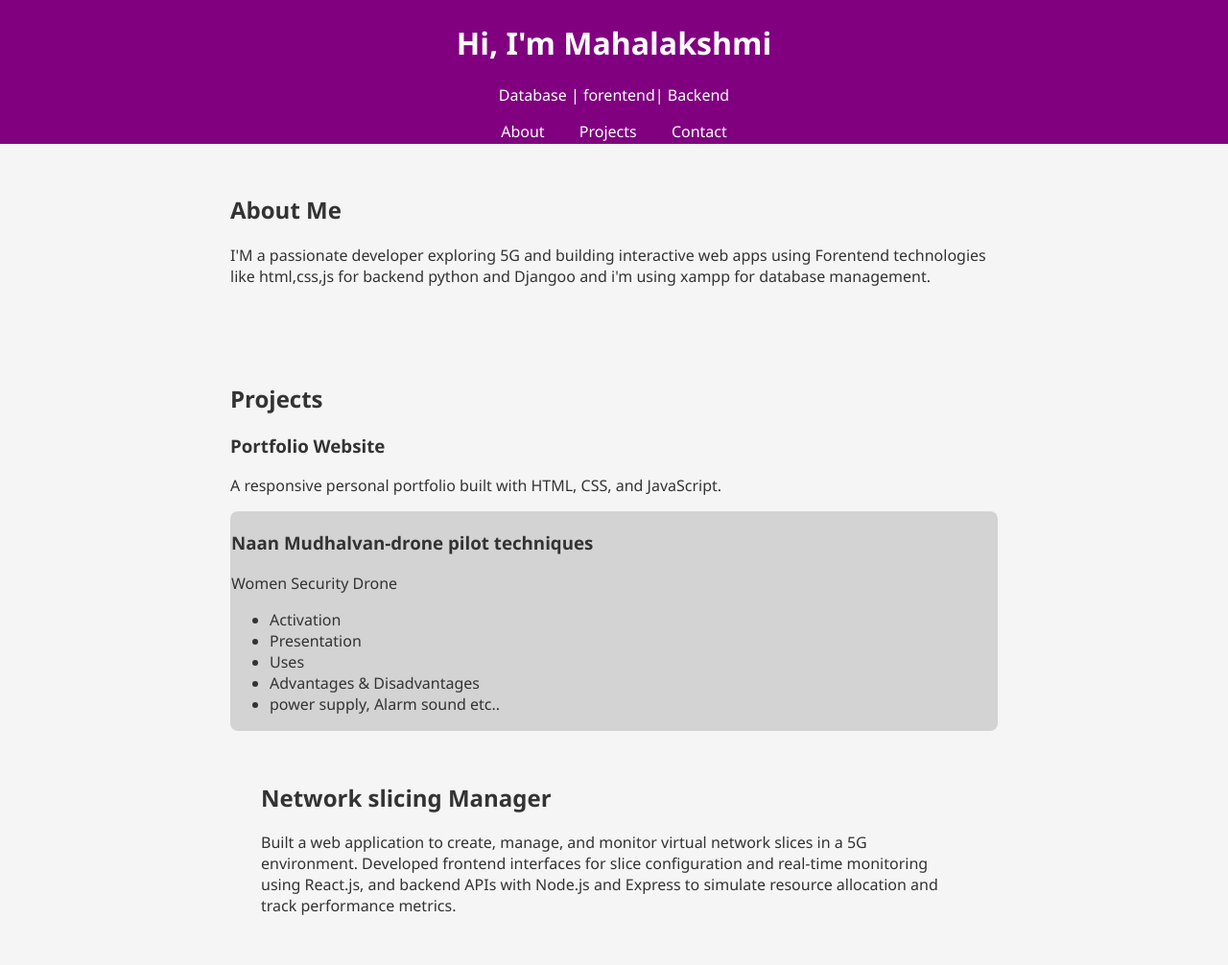
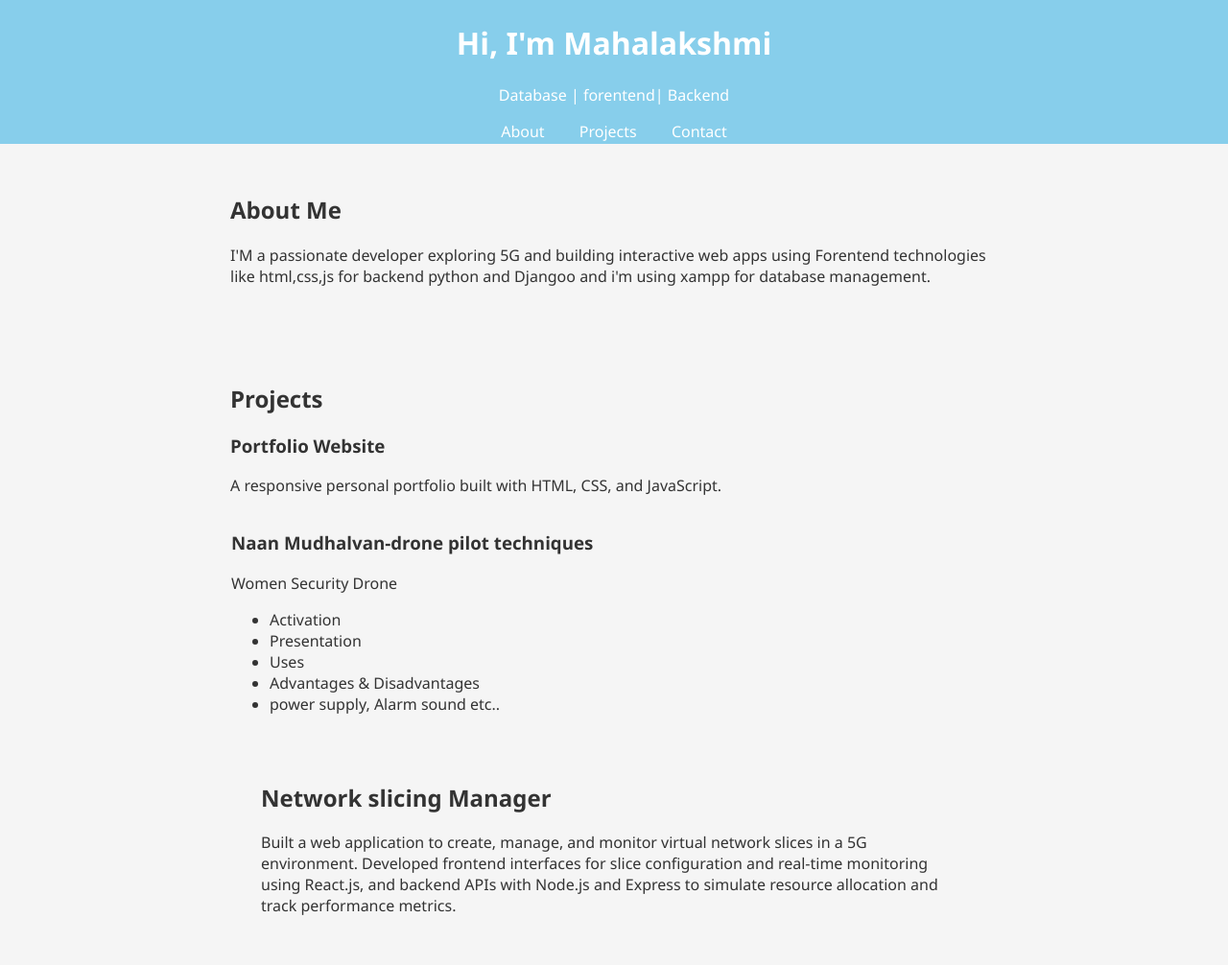
Before and after one commit to maha612/Persnol-portfolio, a plain HTML site: page index.html in a window 1280 px wide. Shown: the top 1006 px of the page at 96% size. Drawn offline with Linux system fonts and the light colour scheme; a script that the page names is missing.

Commit message:
Update portfolio.css

```diff
--- a/portfolio.css
+++ b/portfolio.css
@@ -7,7 +7,7 @@ body {
 }
 
 header {
-  background:purple;
+  background:skyblue;
   color: white;
   padding: 2px;
   text-align: center;
@@ -26,7 +26,7 @@ section {
 }
 
 .project {
-  background:lightgray;
+
   padding: 1px;
   margin-bottom: 1px;
   border-radius: 8px;
```
